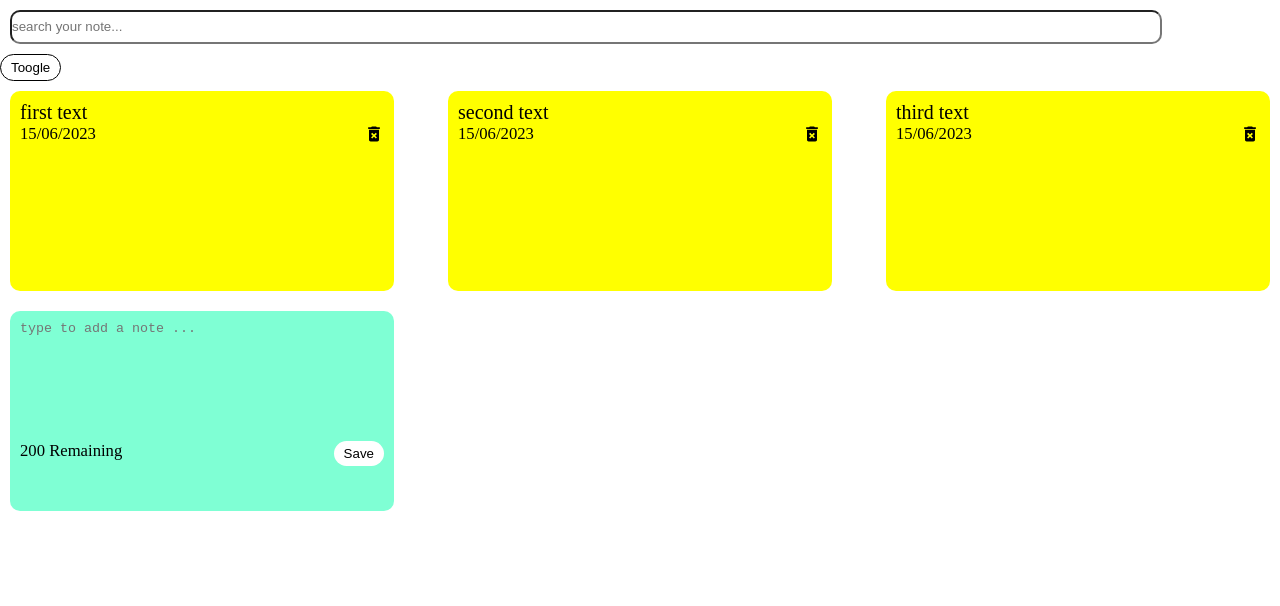
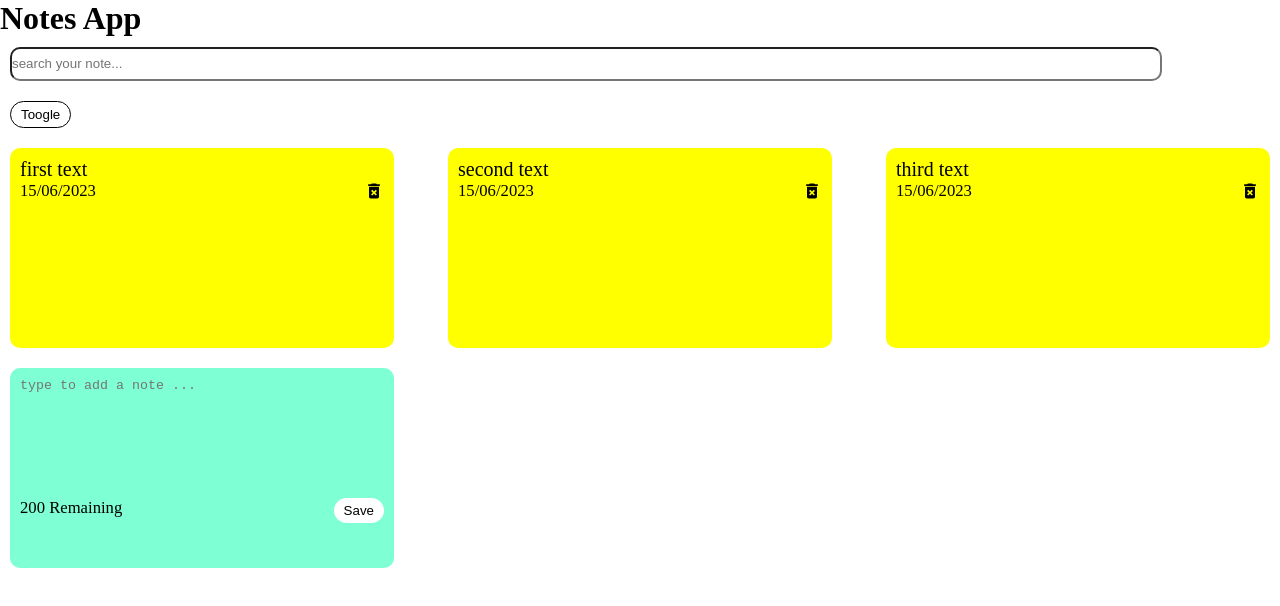
Before and after one commit to marcinoles87/notes-app, a React (Create React App) app: page / in a window 1280 px wide. Shown: the top 606 px of the page. Built offline with nearby package versions, Linux system fonts and the light colour scheme.

Commit message:
set btn toggle

```diff
--- a/src/App.js
+++ b/src/App.js
@@ -31,6 +31,7 @@ const [notes , setNote] = useState([
   }
 ])
 
+const [darkMode , setDarkMode] = useState(false)
 
 const addNote = (text) => {
   const date = new Date();
@@ -54,10 +55,15 @@ const removeNote = (id) => {
 
 }
 
+const handleOnClick = () => {
+  setDarkMode(!darkMode)
+}
+
   return (
-    <div className="App">
+    <div className={darkMode ? 'darkMode' : 'App'}>
+      <h1>Notes App</h1>
       <Search setSearchText={setSearchText} ></Search>
-      <button className='btn-toogle'>Toogle</button>
+      <button className='btn-toogle' onClick={handleOnClick}>Toogle</button>
 
       <NotesList
 
--- a/src/index.css
+++ b/src/index.css
@@ -72,4 +72,14 @@ input:hover{
 
 .btn-toogle{
   border: 1px solid black;
+  margin: 10px;
 }
+
+.darkMode{
+  background-color: black;
+
+}
+
+.darkMode h1{
+  color: white;
+}
```
